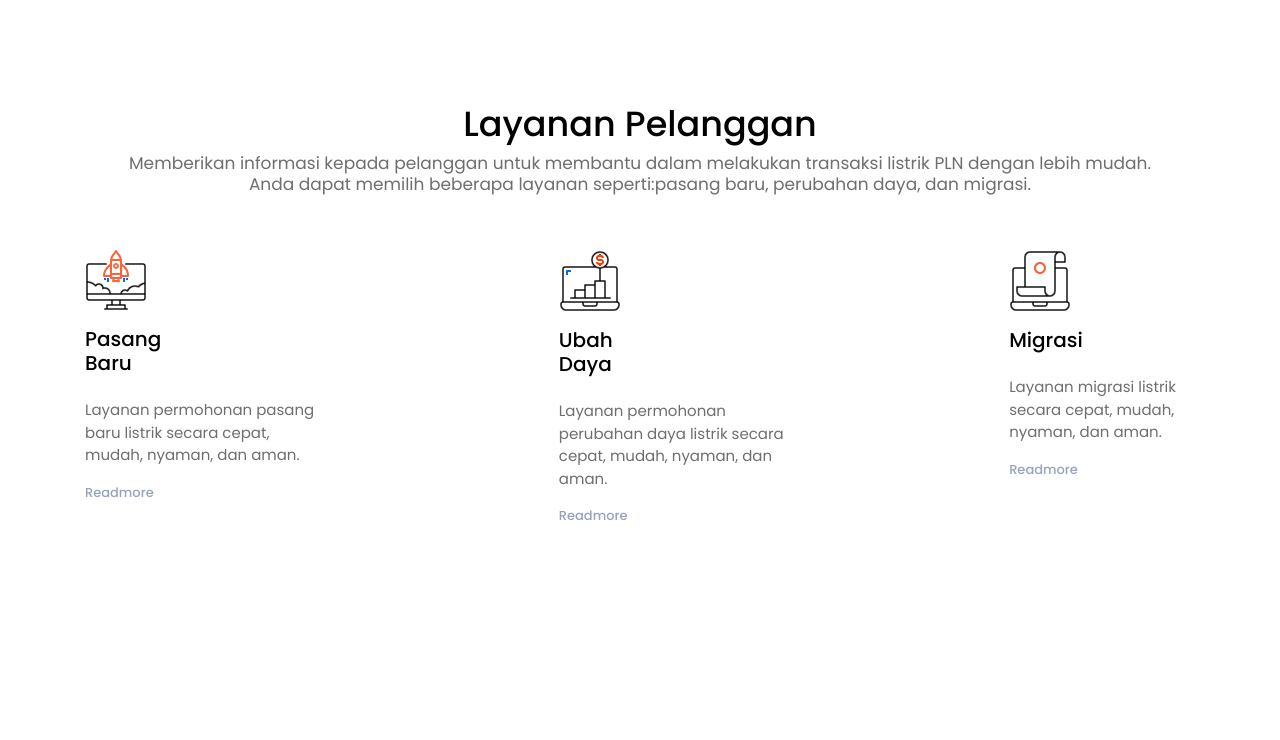
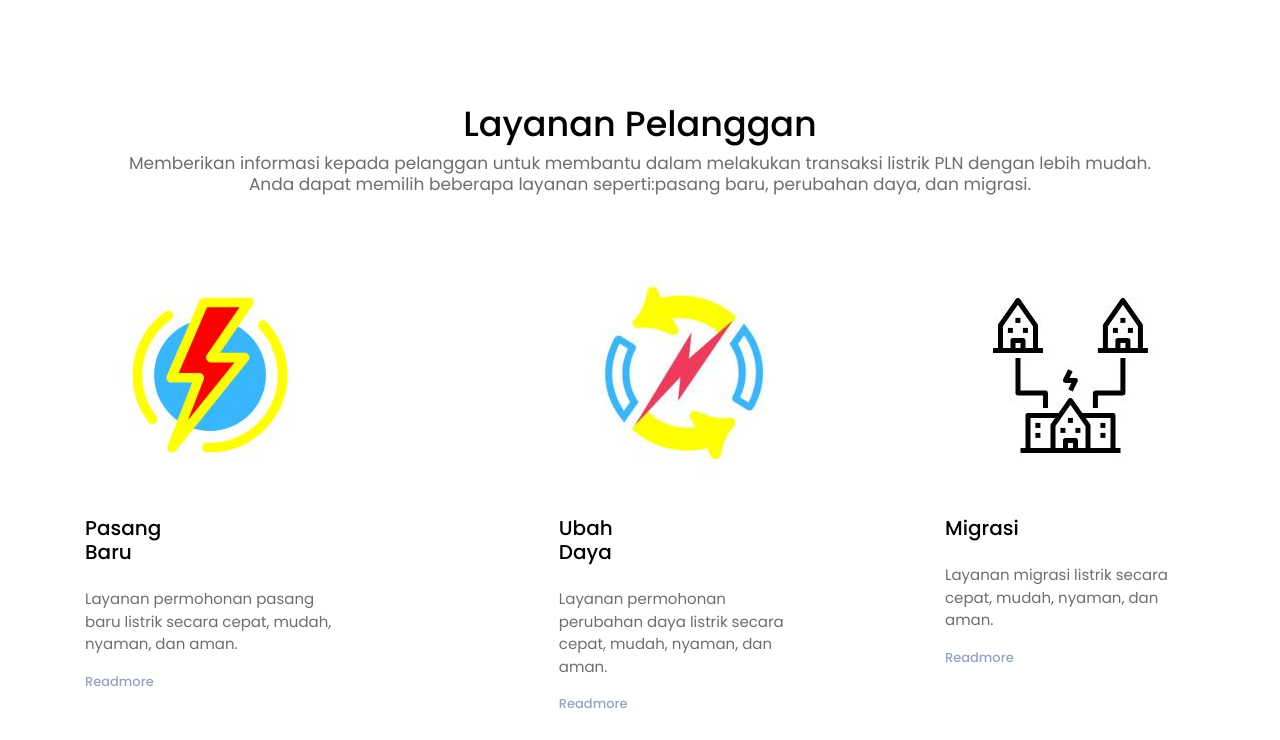
Before and after one commit to kevink5444/ci4-web_pln, a CodeIgniter 4 app: template app/Views/home.php in a window 1280 px wide. Shown: the part 733-1473 px from the top of the page. Run offline with PHP 8.4 and a stand-in for CodeIgniter, Linux system fonts and the light colour scheme; the template is opened without the code that fills it, so the values that code supplies are empty; some libraries are stand-ins or nearby versions; some web fonts are replaced.

Commit message:
Ganti 3 logo (Pasang baru, Ubah daya, Migrasi)

```diff
--- a/app/Views/home.php
+++ b/app/Views/home.php
@@ -71,7 +71,7 @@
         <div class="d-md-flex justify-content-between">
           <div class="grid-margin d-flex justify-content-start">
             <div class="features-width">
-              <img src="images/Group12.svg" alt="" class="img-icons">
+              <img src="images/pasangbaru.jpg" alt="" class="img-icons">
               <h5 class="py-3">Pasang<br>Baru</h5>
               <p class="text-muted">Layanan permohonan pasang baru listrik secara cepat, mudah, nyaman, dan aman.</p>
               <a href="#"><p class="readmore-link">Readmore</p></a>
@@ -79,7 +79,7 @@
           </div>
           <div class="grid-margin d-flex justify-content-center">
             <div class="features-width">
-              <img src="images/Group7.svg" alt="" class="img-icons">
+              <img src="images/Ubah Daya.jpg" alt="" class="img-icons">
               <h5 class="py-3">Ubah<br>Daya</h5>
               <p class="text-muted">Layanan permohonan perubahan daya listrik secara cepat, mudah, nyaman, dan aman.</p>
               <a href="#"><p class="readmore-link">Readmore</p></a>
@@ -87,7 +87,7 @@
           </div>
           <div class="grid-margin d-flex justify-content-end">
             <div class="features-width">
-              <img src="images/Group5.svg" alt="" class="img-icons">
+              <img src="images/migrasi.jpg" alt="" class="img-icons">
               <h5 class="py-3">Migrasi</h5>
               <p class="text-muted">Layanan migrasi listrik secara cepat, mudah, nyaman, dan aman.</p>
               <a href="#"><p class="readmore-link">Readmore</p></a>
```
Also changed, not shown: public/images/Ubah Daya.jpg (added), public/images/migrasi.jpg (added), public/images/pasangbaru.jpg (added).
